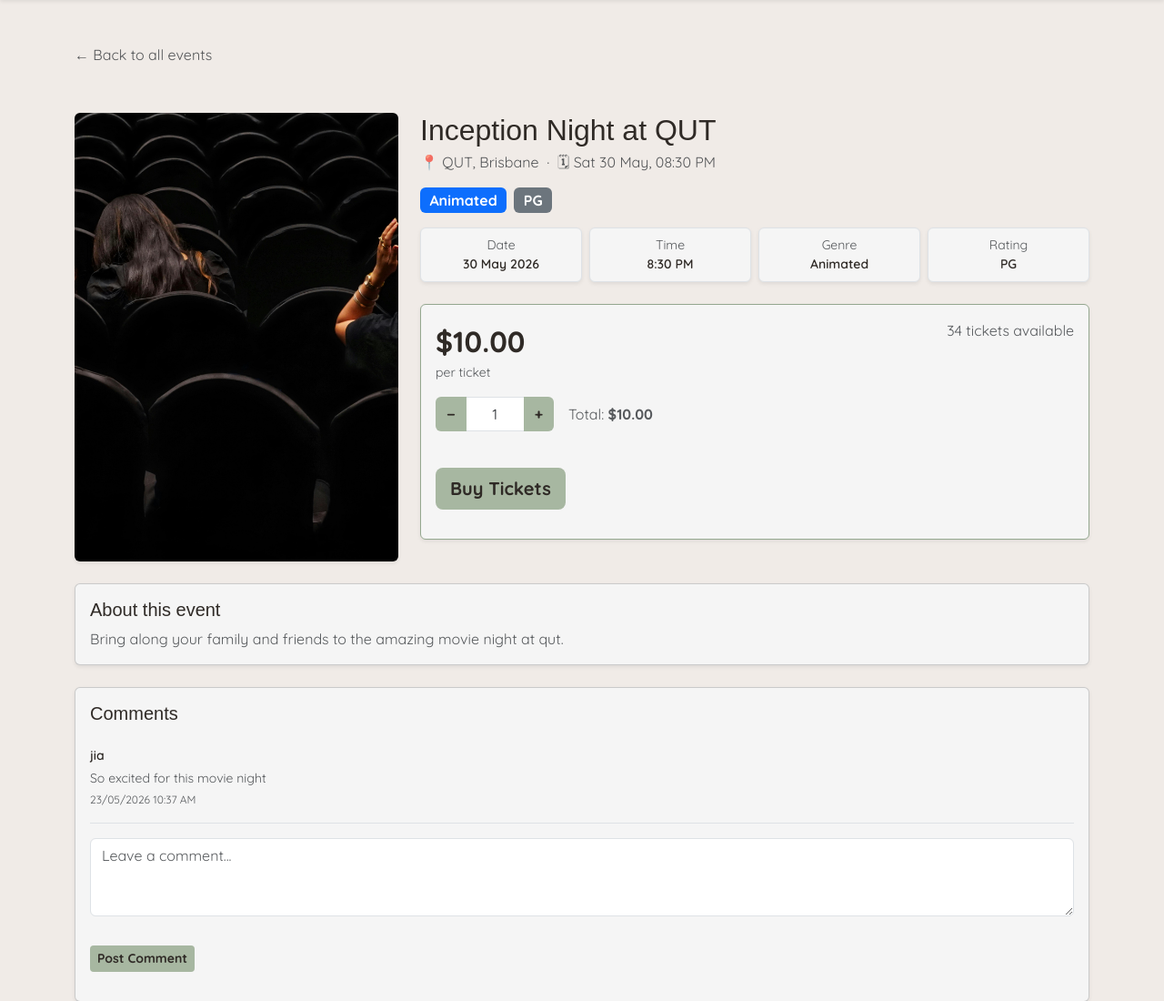
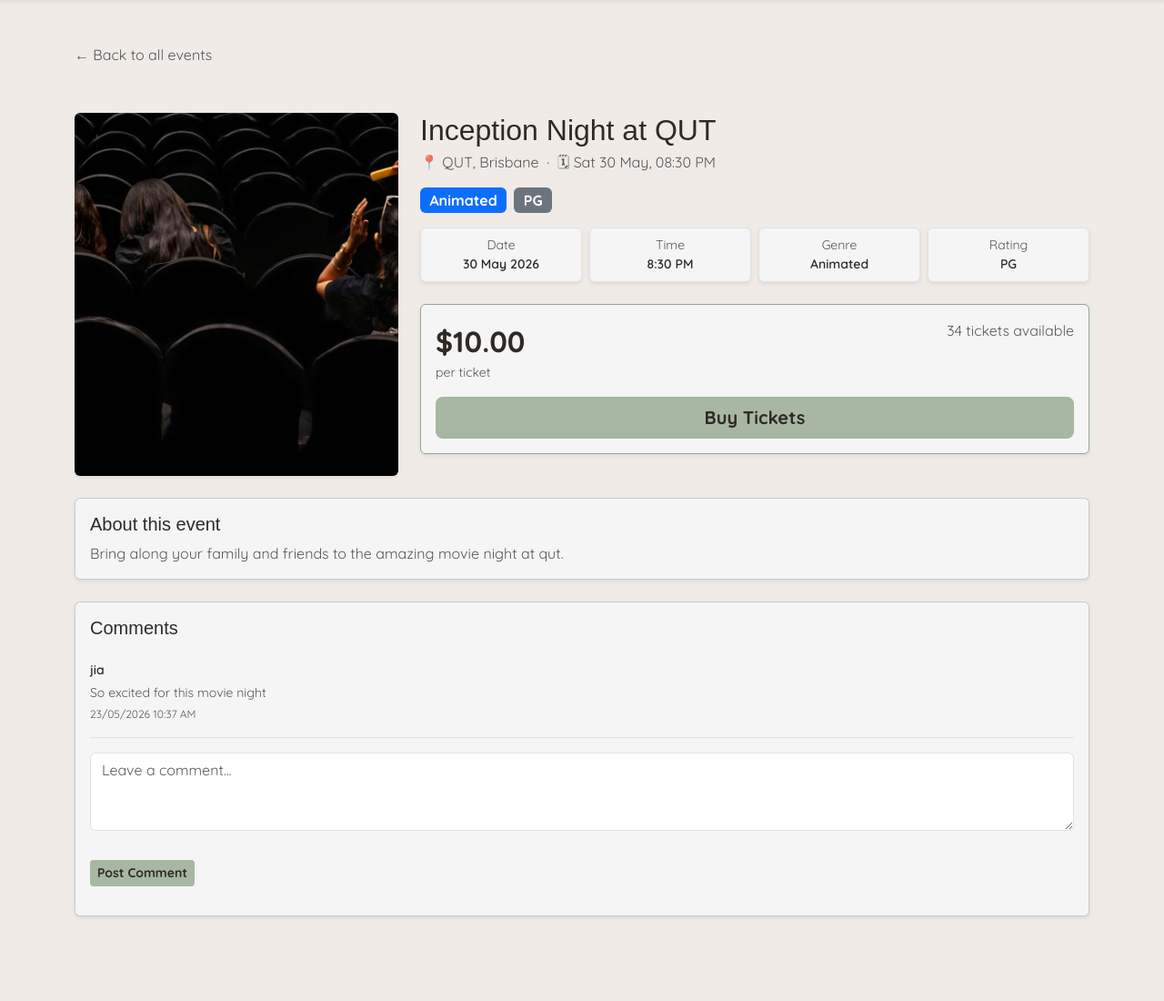
Before and after one commit to honnemi/iab207-a2, a Flask app: page /events/1 in a window 1280 px wide. Shown: the part 80-1180 px from the top of the page at 91% size. Run offline with Flask 3, Linux system fonts and the light colour scheme; some libraries are stand-ins or nearby versions; some web fonts are replaced.

Commit message:
event updates

```diff
--- a/website/templates/event_detail.html
+++ b/website/templates/event_detail.html
@@ -44,15 +44,19 @@
                 <div class="col-6 col-md-3">
                     <div class="detail-card border rounded p-2 text-center shadow-sm">
                         <div class="text-muted small">Date</div>
-                        <div class="fw-semibold small">{{ event.date.strftime('%d %b %Y') if event.date else 'TBC' }}
+                        <div class="fw-semibold small">
+                            {{ event.date.strftime('%d %b %Y') if event.date else 'TBC' }}
                         </div>
                     </div>
                 </div>
                 <div class="col-6 col-md-3">
                     <div class="detail-card border rounded p-2 text-center shadow-sm">
                         <div class="text-muted small">Time</div>
-                        <div class="fw-semibold small">{{ event.date.strftime('%I:%M %p').lstrip('0') if event.date
-                            else 'TBC' }}
+                        <div class="fw-semibold small">
+                            {{
+                            event.date.strftime('%I:%M %p').lstrip('0') if event.date
+                            else 'TBC'
+                            }}
                         </div>
                     </div>
                 </div>
@@ -83,8 +87,11 @@
                         </div>
                         <div class="text-end">
                             {% if event.tickets_available and event.tickets_available > 0 %}
-                            {% if event.tickets_available < 10 %} <span class="text-warning fw-semibold">⚠ Only {{
-                                event.tickets_available }} left!</span>
+                            {% if event.tickets_available < 10 %} <span class="text-warning fw-semibold">
+                                ⚠ Only {{
+                                event.tickets_available
+                                }} left!
+                                </span>
                                 {% else %}
                                 <span class="text-muted">{{ event.tickets_available }} tickets available</span>
                                 {% endif %}
@@ -93,37 +100,11 @@
                                 {% endif %}
                         </div>
                     </div>
-
-                    {% if event.tickets_available and event.tickets_available > 0 %}
-                    <!-- Quantity selector -->
-                    <form method="POST">
-                        <div class="d-flex align-items-center gap-3 mb-3">
-                            <div class="input-group" style="width: 130px;">
-                                <button class="btn btn-outline-secondary" type="submit" name="action"
-                                    value="decrease">−</button>
-                                <input type="text" class="form-control text-center" value="{{ quantity }}" readonly>
-                                <button class="btn btn-outline-secondary" type="submit" name="action"
-                                    value="increase">+</button>
-                            </div>
-                            <span class="text-muted">
-                                Total: <strong>
-                                    {% if event.ticket_price %}${{ "%.2f"|format(event.ticket_price * quantity) }}{%
-                                    else %}Free{% endif %}
-                                </strong>
-                            </span>
-                        </div>
-                        <div>
-                            <button class="btn btn-primary btn-lg mt-4" name="action" value="checkout">
-                                Buy Tickets
-                            </button>
-                        </div>
-
-                        {% else %}
-                        <div class="d-grid">
-                            <button class="btn btn-secondary btn-lg" disabled>Sold Out</button>
-                        </div>
-                        {% endif %}
-                    </form>
+                    <div class="d-grid">
+                        <a href="{{ url_for('home.buy_tickets', event_id=event.id) }}" class="btn btn-primary btn-lg">
+                            Buy Tickets
+                        </a>
+                    </div>
                 </div>
             </div>
         </div>
```
